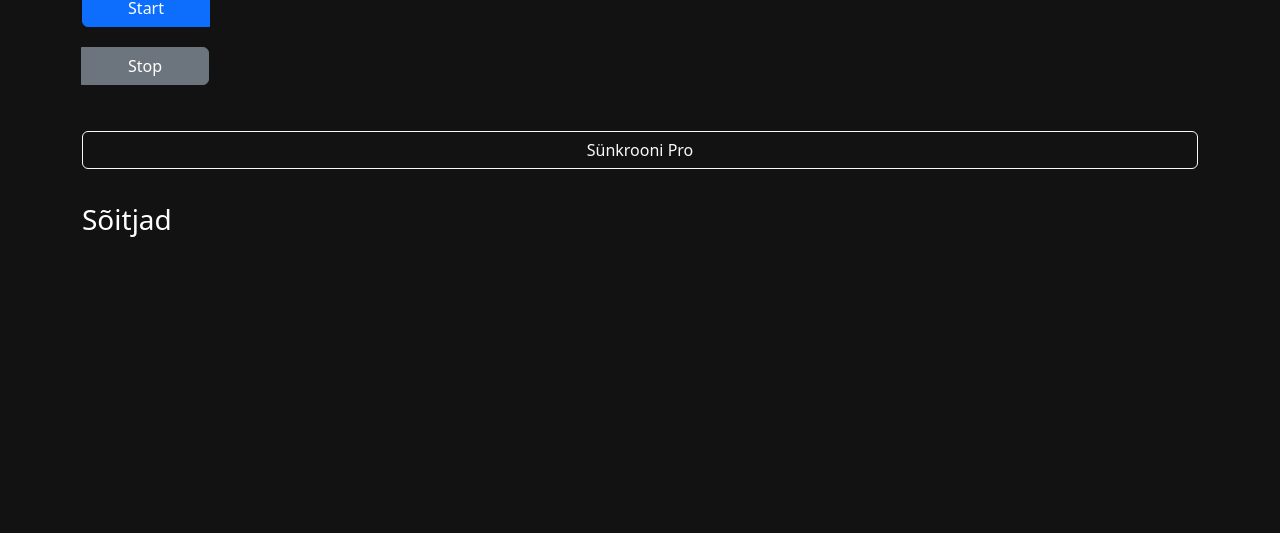
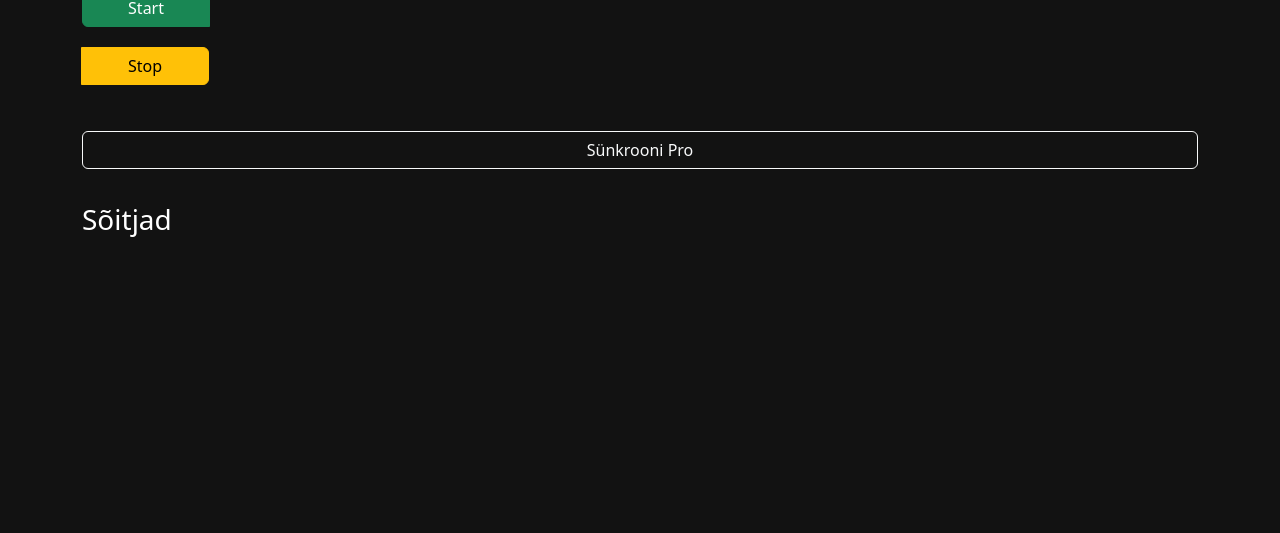
Before and after one commit to Variiiik/variiiik.github.io, a plain HTML site: page index.html in a window 1280 px wide. Shown: the part 267-800 px from the top of the page. Drawn offline with nearby package versions, Linux system fonts and the light colour scheme; no server answers.

Commit message:
Update index.html

```diff
--- a/index.html
+++ b/index.html
@@ -53,8 +53,8 @@
         <div class="timer-container">
           <div id="timerDisplay" class="timer">00:00.00</div>
           <div class="btn-group">
-            <button id="startBtn" class="btn btn-primary">Start</button>
-            <button id="stopBtn" class="btn btn-secondary">Stop</button>
+            <button id="startBtn" class="btn btn-success">Start</button>
+            <button id="stopBtn" class="btn btn-warning">Stop</button>
           </div>
         </div>
 
```
